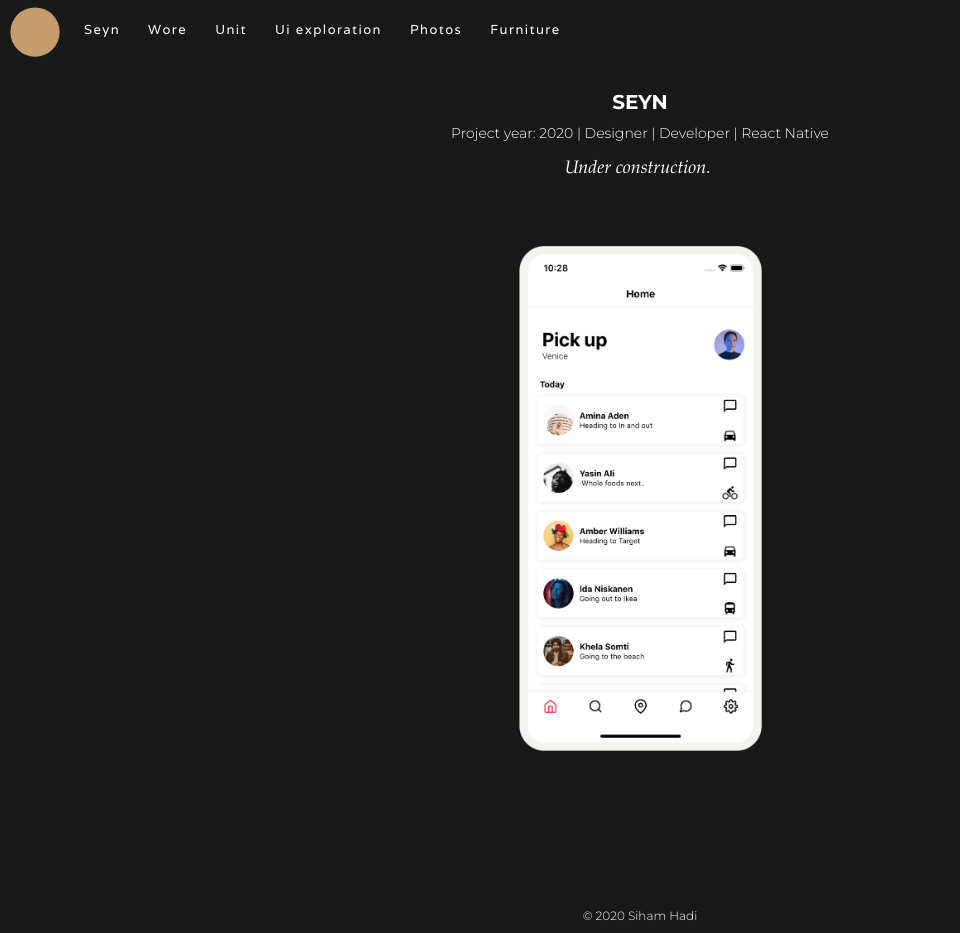
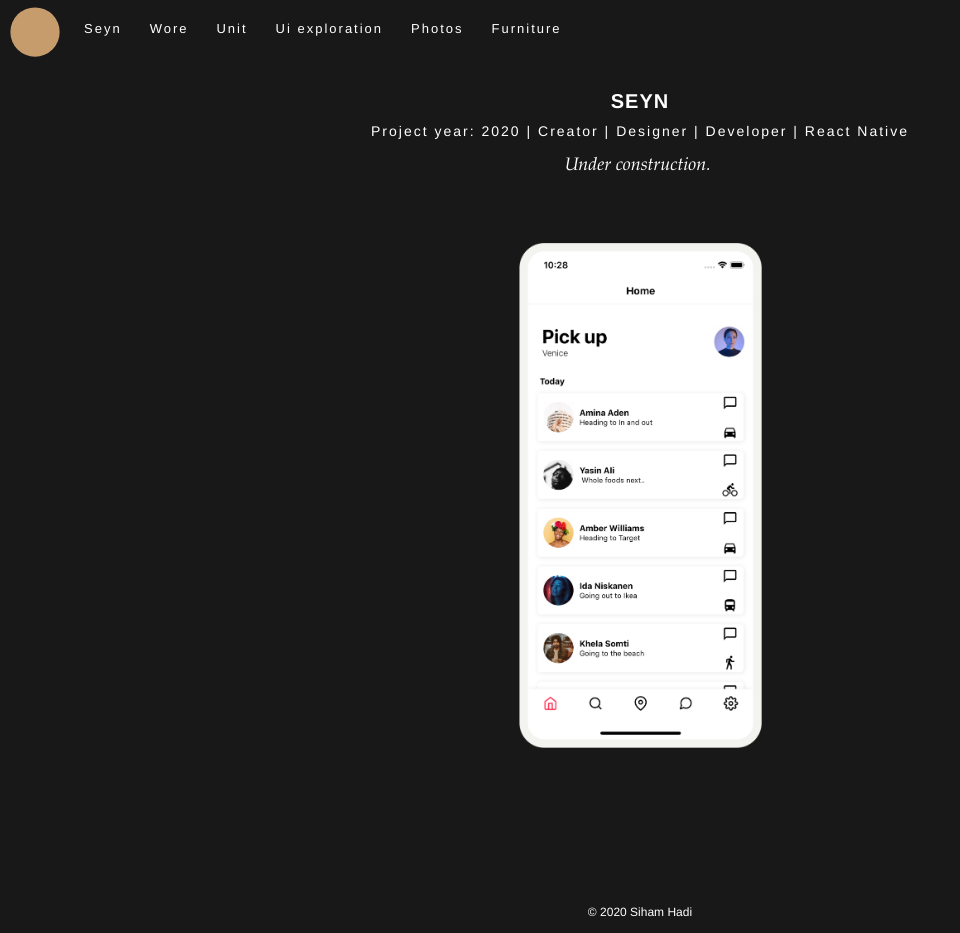
Before and after one commit to csobr/personal-website, a Next.js app: page /seyn in a window 1280 px wide. Shown: the whole page, without its empty margins (0-960 px from the left). Built offline with nearby package versions, Linux system fonts and the light colour scheme.

Commit message:
New font

```diff
--- a/src/pages/seyn.js
+++ b/src/pages/seyn.js
@@ -18,7 +18,9 @@ export default class Seyn extends Component {
           <main>
             <Navbar />
             <h4>Seyn</h4>
-            <h5>Project year: 2020 | Designer | Developer | React Native</h5>
+            <h5>
+              Project year: 2020 | Creator | Designer | Developer | React Native
+            </h5>
             <p className='app-text'>Under construction. </p>
             <div className=' container container-app'>
               <img src='./images/seyn/seyn.png' alt='seyn'></img>
--- a/src/styles/main.scss
+++ b/src/styles/main.scss
@@ -1,4 +1,3 @@
-@import url('https://fonts.googleapis.com/css?family=Montserrat:300,300i,400,500,600,700|Varela&display=swap');
 $primary_color: #ffffff;
 // #0b0b0b
 $secondary_color: #050505;
@@ -22,7 +21,7 @@ $white: #ffffff;
 }
 html {
   font-size: 62.5%;
-  font-family: 'Montserrat', sans-serif;
+  font-family: Helvetica, 'Trebuchet MS', Verdana, sans-serif;
   font-weight: 300;
 }
 @media (max-width: 75em) {
@@ -68,8 +67,9 @@ nav {
   width: 100%;
   background: $bg_color;
   z-index: 999;
-  font-family: 'Varela', sans-serif;
   font-weight: 500;
+  letter-spacing: 0.2rem;
+
   @media (max-width: 415px) {
     height: 3rem;
   }
@@ -166,7 +166,6 @@ nav {
     color: $primary_color;
     margin: 1.4rem;
     padding-bottom: 0.5em;
-    letter-spacing: 0.11em;
     cursor: pointer;
 
     @media (max-width: 415px) {
@@ -483,6 +482,7 @@ h5 {
   font-weight: 100;
   white-space: pre-wrap;
   text-align: center;
+  letter-spacing: 0.2rem;
   padding: 9rem 0 3rem 0;
 
   @media (max-width: 415px) {
@@ -556,9 +556,11 @@ h4 {
   font-weight: 700;
   text-transform: uppercase;
   text-align: center;
+  letter-spacing: 0.1rem;
 }
 h5 {
   padding: 0;
+  letter-spacing: 0.2rem;
 }
 .app-text {
   text-align: center;
```
